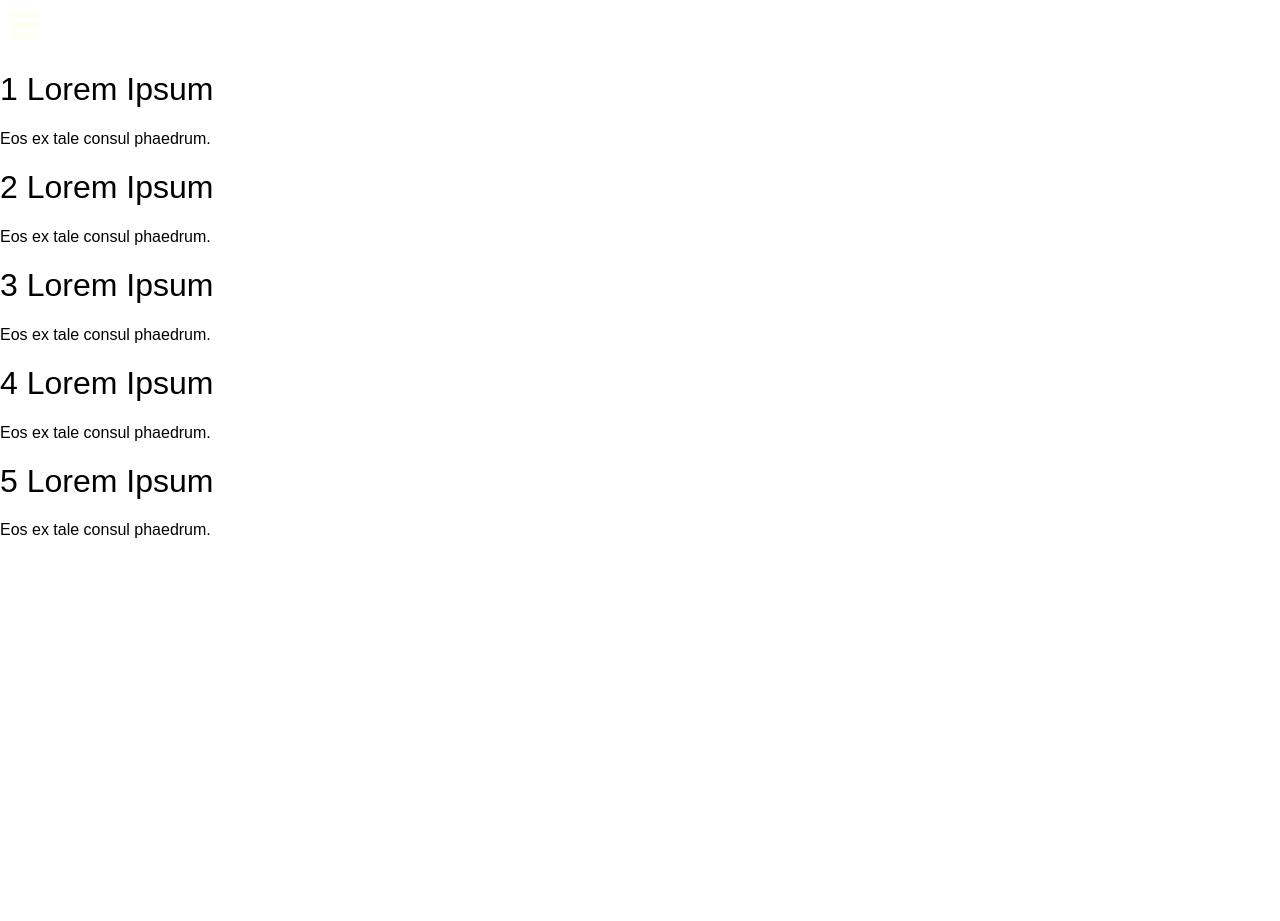
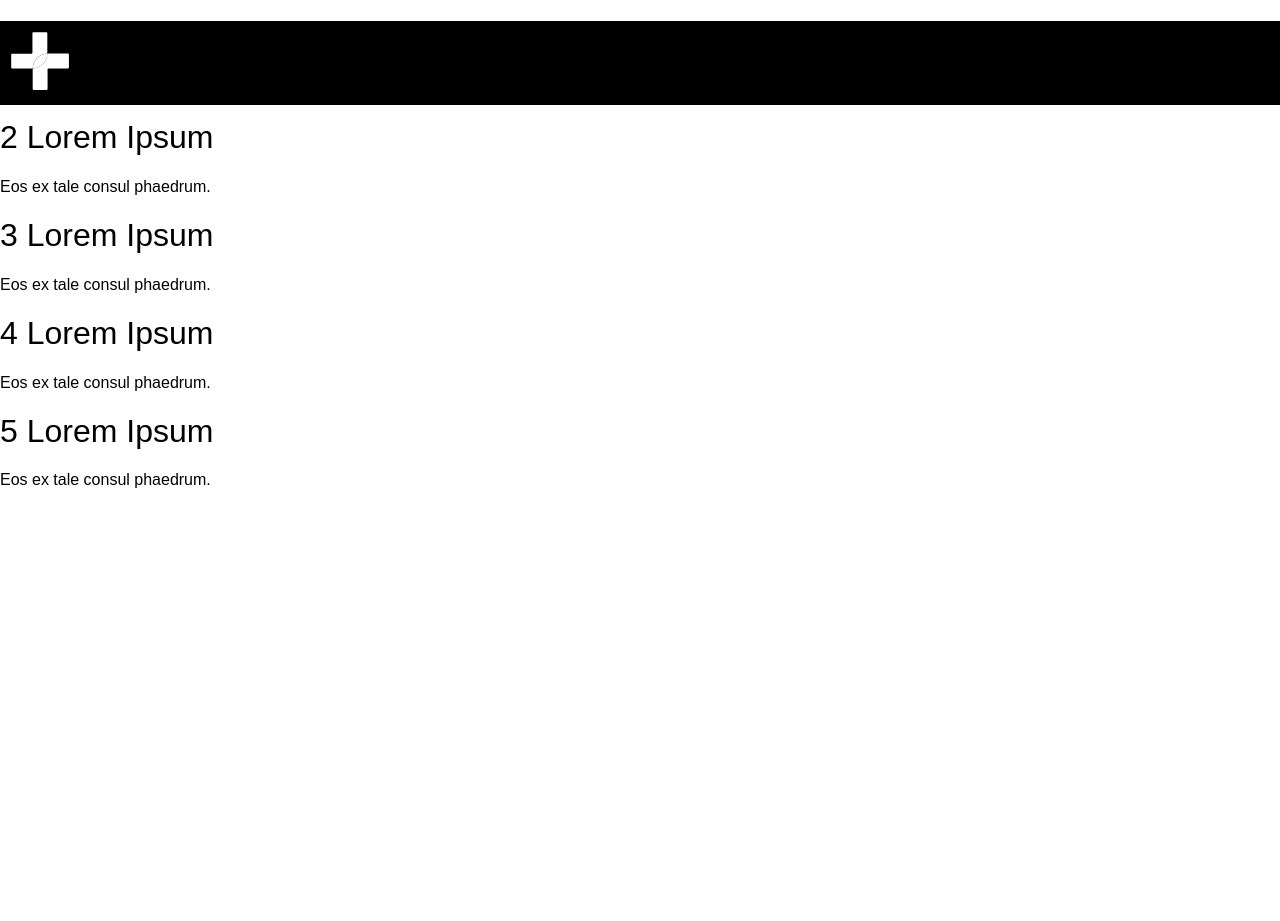
Before and after one commit to havashealthplus/havashealthplus.github.io, a Jekyll site: the page built from index.html, in a window 1280 px wide. Built offline with Jekyll 4.4.1, drawn with Linux system fonts in a browser that asks for light colours; some web fonts are replaced; before the commit the page ends 900 px from its top, so only the background shows below that.

Commit message:
menu
+ logo
+ centering

```diff
--- a/_layouts/default.html
+++ b/_layouts/default.html
@@ -14,12 +14,12 @@
       <ul>
         <li><a href="#">Home</a></li>
         <li><a href="#">About</a></li>
-    <li><a href="#">Work</a></li>
         <li><a href="#">Contact</a></li>
       </ul>
     </nav>
     <div class="menu">
-  <div class="hamburger">
+      <div class="logo">
+        <img src="/images/logo.svg" width="60px;" alt="Havas Health Plus" />
       </div>
     </div>
     <main>
--- a/css/component.css
+++ b/css/component.css
@@ -125,6 +125,19 @@
 }
 
 /* menu */
+.menu {
+  position: absolute;
+  z-index: 10;
+  width: 100%;
+  margin-left: auto;
+  margin-right: auto;
+}
+
+.logo {
+  padding: 10px;
+  background: #000;
+}
+
 nav ul {
   list-style: none;
   margin: 0;
@@ -139,15 +152,28 @@ nav ul {
   transition: transform, 0.5s;
   transition-timing-function: cubic-bezier(0.68, -0.55, 0.265, 1.55);
 }
+
 nav ul li {
   margin: 15px 0px;
 }
+
 nav ul li a {
   color: ivory;
   text-decoration: none;
   letter-spacing: 1px;
 }
 
+
+
+
+.open main {
+  transform: translateX(215px);
+}
+.open nav ul {
+  transform: translateX(0px);
+}
+
+/*
 .menu {
   background: none;
   z-index: 1;
@@ -173,6 +199,7 @@ nav ul li a {
   -webkit-transition: background, 0.5;
   transition: background, 0.5;
 }
+
 .menu .hamburger:before, .menu .hamburger:after {
   content: "";
   background-color: ivory;
@@ -184,25 +211,16 @@ nav ul li a {
   -webkit-transition: transform 0.5s, width 0.3s;
   transition: transform 0.5s, width 0.3s;
 }
+
 .menu .hamburger:before {
   top: -10px;
 }
+
 .menu .hamburger:after {
   bottom: -10px;
 }
 
-main {
-  -webkit-transition: transform, 0.5s;
-  transition: transform, 0.5s;
-  transition-timing-function: cubic-bezier(0.68, -0.55, 0.265, 1.55);
-}
 
-.open main {
-  transform: translateX(215px);
-}
-.open nav ul {
-  transform: translateX(0px);
-}
 .open .menu {
   transform: translateX(165px);
 }
--- a/css/plus.css
+++ b/css/plus.css
@@ -21,6 +21,12 @@ body {
   margin: 0;
   padding: 0;
   font-family: 'Montserrat-Regular', sans-serif;
+}
+
+main {
+  -webkit-transition: transform, 0.5s;
+  transition: transform, 0.5s;
+  transition-timing-function: cubic-bezier(0.68, -0.55, 0.265, 1.55);
 }
 
 /* container */
```
Also changed, not shown: images/logo.svg (added). Lines whose indentation alone changed are shown as unchanged.
